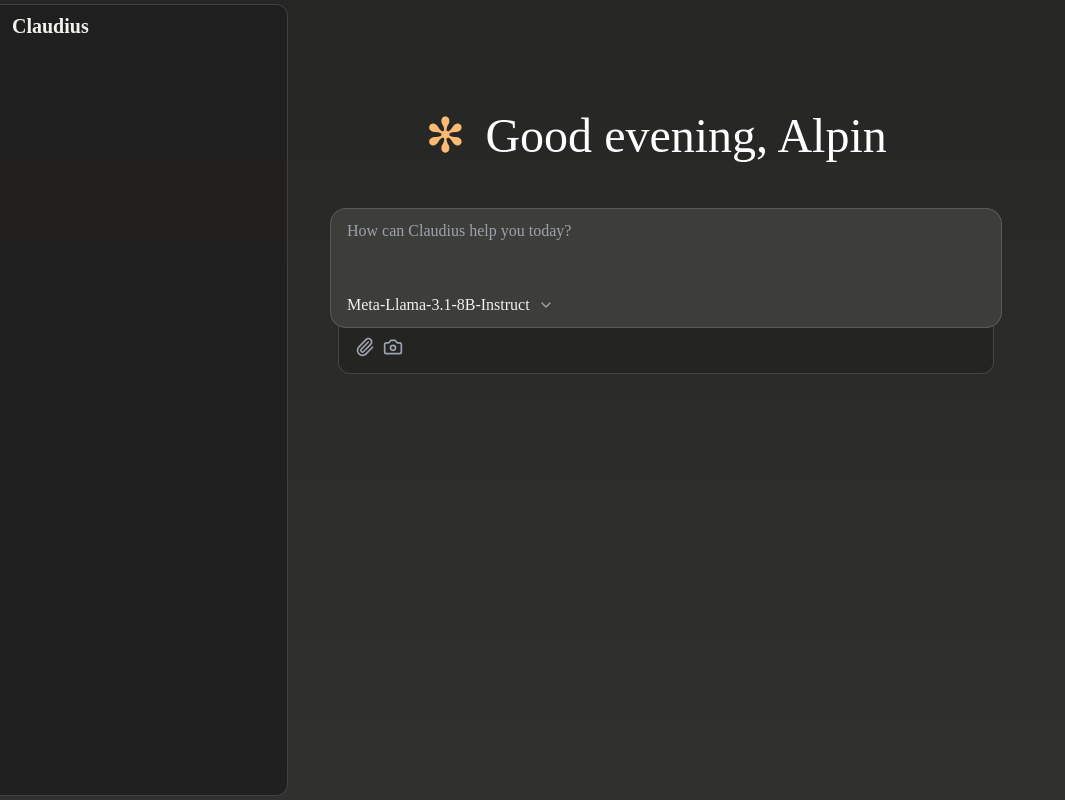
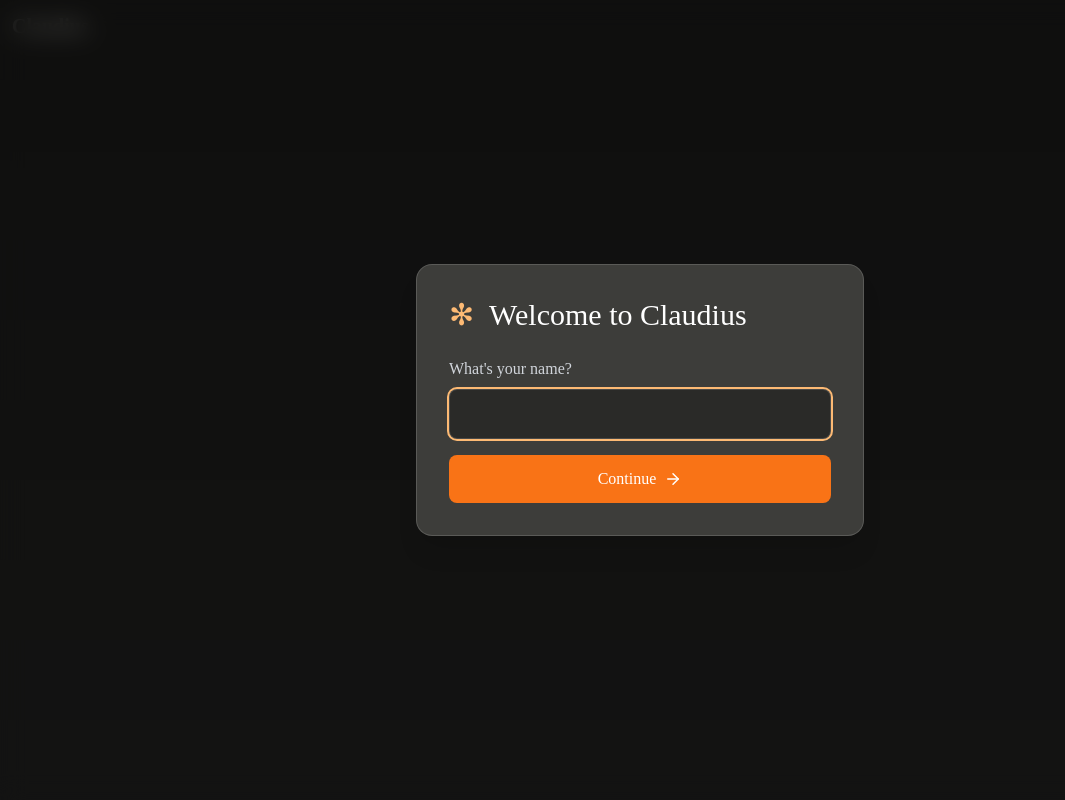
Before and after one commit to AlpinDale/claudius, a React (Create React App) app: page / in a window 1280 px wide. Shown: the whole page, without its empty margins (0-1065 px from the left). Built offline with nearby package versions, Linux system fonts and the light colour scheme.

Commit message:
username dialogue box

```diff
--- a/src/App.js
+++ b/src/App.js
@@ -4,7 +4,26 @@
 const ClaudeUI = () => {
   const [showMenu, setShowMenu] = React.useState(false);
   const [textareaHeight, setTextareaHeight] = React.useState('3.25rem');
+  const [username, setUsername] = React.useState('');
+  const [showDialog, setShowDialog] = React.useState(false);
+  const [displayedWelcome, setDisplayedWelcome] = React.useState('');
+  const [welcomeComplete, setWelcomeComplete] = React.useState(false);
+  const [isLoading, setIsLoading] = React.useState(true);
   const textareaRef = React.useRef(null);
+
+  React.useEffect(() => {
+    const savedUsername = localStorage.getItem('claudius_username');
+    if (savedUsername) {
+      setUsername(savedUsername);
+      setTimeout(() => {
+        animateWelcomeMessage(savedUsername);
+        setIsLoading(false);
+      }, 500);
+    } else {
+      setShowDialog(true);
+      setIsLoading(false);
+    }
+  }, []);
 
   const getTimeOfDay = () => {
     const hour = new Date().getHours();
@@ -17,15 +36,36 @@
     const textarea = textareaRef.current;
     if (!textarea) return;
 
-    // Reset height to auto to get the correct scrollHeight
     textarea.style.height = 'auto';
 
-    // Calculate new height (capped at 400px)
     const newHeight = Math.min(textarea.scrollHeight, 400);
 
-    // Set the height
     textarea.style.height = `${newHeight}px`;
     setTextareaHeight(`${newHeight}px`);
+  };
+
+  const handleUsernameSubmit = (e) => {
+    e.preventDefault();
+    if (username.trim()) {
+      localStorage.setItem('claudius_username', username.trim());
+      setShowDialog(false);
+      animateWelcomeMessage(username.trim());
+    }
+  };
+
+  const animateWelcomeMessage = (name) => {
+    const welcomeMessage = `Good ${getTimeOfDay()}, ${name || username}`;
+    let index = 0;
+
+    const interval = setInterval(() => {
+      setDisplayedWelcome(welcomeMessage.substring(0, index));
+      index++;
+
+      if (index > welcomeMessage.length) {
+        clearInterval(interval);
+        setWelcomeComplete(true);
+      }
+    }, 50);
   };
 
   return (
@@ -104,9 +144,16 @@
         <div className="mb-12 mt-12"></div>
 
         <div className="text-5xl font-light mb-12 text-center relative z-10" style={{ fontFamily: '__styreneA_dcab32', fontWeight: 300 }}>
-          <span className="text-orange-300 mr-2">✻</span> Good {getTimeOfDay()}, Alpin
+          {!isLoading && !showDialog && (
+            <>
+              <span className="text-orange-300 mr-2">✻</span> {displayedWelcome}
+              {!welcomeComplete && <span className="animate-pulse">|</span>}
+            </>
+          )}
         </div>
 
+        {!isLoading && !showDialog && (
+          <>
             <div className="flex flex-col gap-1.5 pl-4 pt-2.5 pr-2.5 pb-2.5 items-stretch transition-all duration-200 relative shadow-[0_0.25rem_1.25rem_hsl(var(--always-black)/3.5%)] focus-within:shadow-[0_0.25rem_1.25rem_hsl(var(--always-black)/7.5%)] hover:border-border-200 focus-within:border-border-200 cursor-text z-10 rounded-2xl w-full max-w-[42rem] ml-5" style={{
               backgroundColor: '#3D3D3A',
               border: '0.25px solid rgba(255, 255, 255, 0.15)'
@@ -146,7 +193,41 @@
               </div>
               <div className="flex-grow"></div>
             </div>
+          </>
+        )}
       </div>
+
+      {!isLoading && showDialog && (
+        <div className="fixed inset-0 z-50 flex items-center justify-center">
+          <div className="absolute inset-0 bg-black/60 backdrop-blur-md"></div>
+          <div className="relative z-10 bg-[#3D3D3A] p-8 rounded-2xl shadow-xl max-w-md w-full border border-[rgba(255,255,255,0.15)]">
+            <h2 className="text-3xl mb-6 font-light" style={{ fontFamily: '__styreneA_dcab32' }}>
+              <span className="text-orange-300 mr-2">✻</span> Welcome to Claudius
+            </h2>
+            <form onSubmit={handleUsernameSubmit}>
+              <label className="block mb-2 text-gray-300" style={{ fontFamily: '__styreneA_dcab32' }}>
+                What's your name?
+              </label>
+              <input
+                type="text"
+                value={username}
+                onChange={(e) => setUsername(e.target.value)}
+                className="w-full p-3 bg-[#2A2A28] border border-[rgba(255,255,255,0.15)] rounded-lg mb-4 text-white focus:outline-none focus:ring-2 focus:ring-orange-300"
+                style={{ fontFamily: '__styreneA_dcab32' }}
+                autoFocus
+              />
+              <button
+                type="submit"
+                className="w-full py-3 bg-orange-500 hover:bg-orange-600 rounded-lg transition-colors flex items-center justify-center"
+                disabled={!username.trim()}
+              >
+                <span className="mr-2" style={{ fontFamily: '__styreneA_dcab32' }}>Continue</span>
+                <ArrowRight size={18} />
+              </button>
+            </form>
+          </div>
+        </div>
+      )}
     </div>
   );
 };
```
Lines whose indentation alone changed are shown as unchanged.
